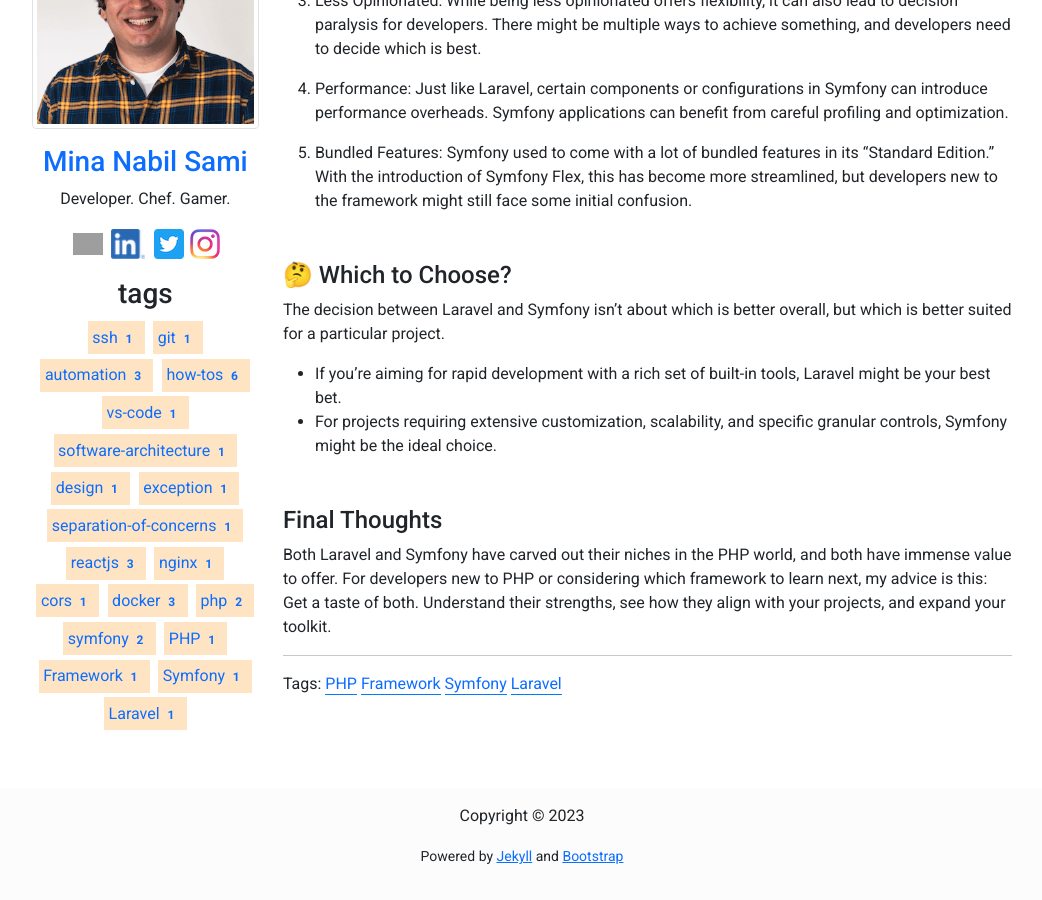
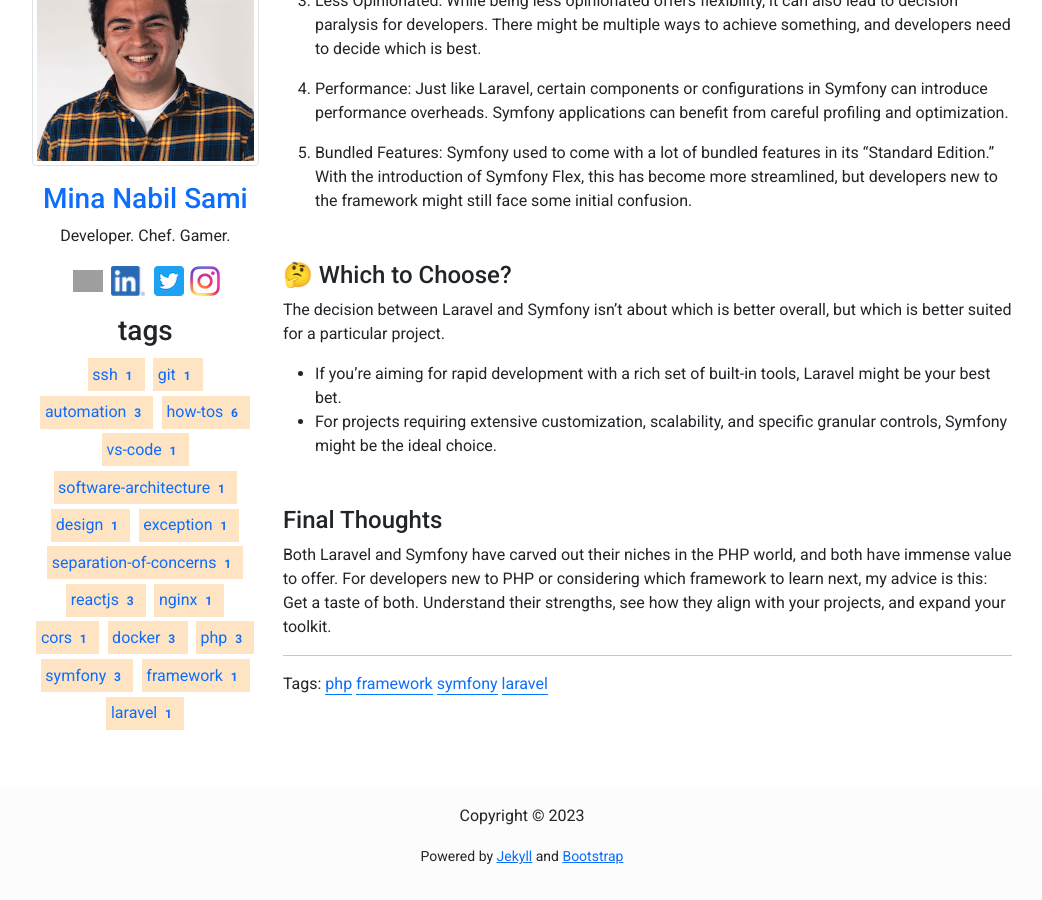
Before and after one commit to mnsami/minasami.com, a Jekyll site: the page built from _posts/2023-10-31-the-evolution-of-php-frameworks-laravel-vs-symfony.md, in a window 1280 px wide and 900 px high, scrolled down 1924 px. Shown: the whole window, without its empty margins (118-1160 px from the left). Built offline with Jekyll 4.4.1, drawn with Linux system fonts in a browser that asks for light colours; nearby versions of some CDN libraries; comment, search, counter and statistics services are not loaded; grey boxes are pictures that could not be loaded.

Commit message:
fix syntax

```diff
--- a/_posts/2023-10-31-the-evolution-of-php-frameworks-laravel-vs-symfony.md
+++ b/_posts/2023-10-31-the-evolution-of-php-frameworks-laravel-vs-symfony.md
@@ -1,7 +1,7 @@
 ---
 layout: post
 title:  "The Evolution of PHP Frameworks: Laravel vs. Symfony"
-tags: PHP Framework Symfony Laravel
+tags: php framework symfony laravel
 description: As someone who has dedicated over 16 years to backend software engineering, PHP has been an integral part of my journey. Two of its shining stars in the realm of frameworks are Laravel and Symfony. Both have their own strengths, character, and flair. Let’s dive into a deeper comparison of these two titans.
 ---
 
```
